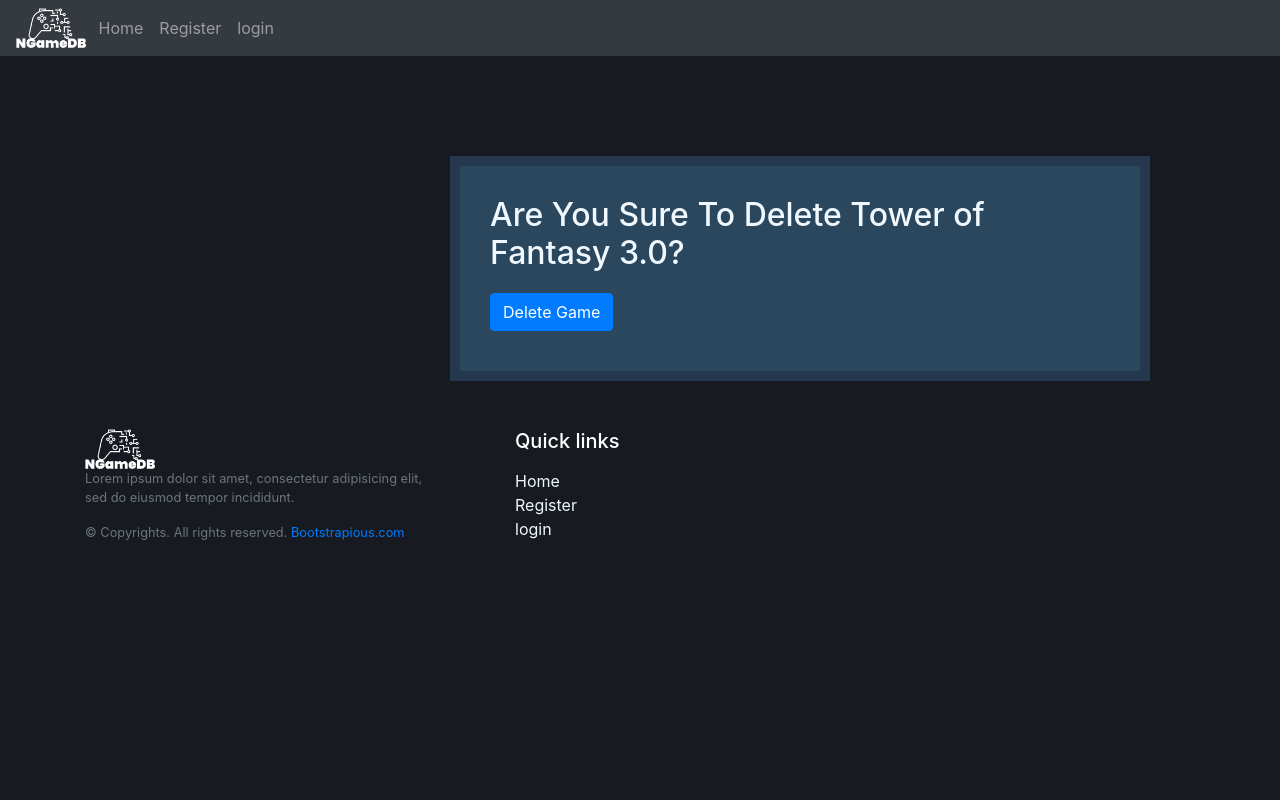
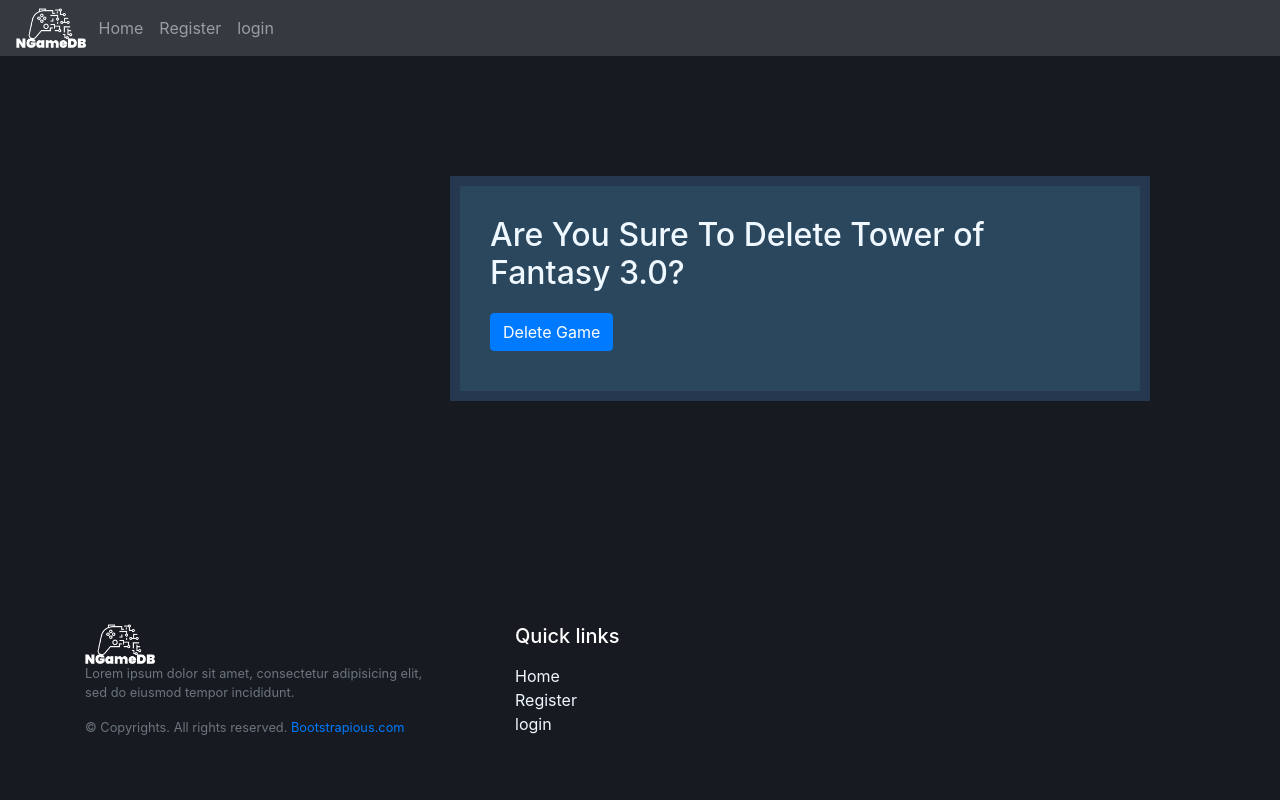
Before and after one commit to GTtron816/ngamedb, a Django app: page /gamedetails/6/delete in a window 1280 px wide. Run offline with Django 4.2, Linux system fonts and the light colour scheme; data comes from the database, SQL or seed files in the repository; both versions use the stored data as it was after the commit; some libraries are stand-ins or nearby versions.

Commit message:
footer fixed to bottom

```diff
--- a/newgames/templates/base.html
+++ b/newgames/templates/base.html
@@ -6,6 +6,8 @@
       .bdy{
         background-color: rgb(23, 26, 33);
         color: aliceblue;
+         min-height: 100vh; margin:0;
+         display:flex; flex-direction:column;
       }
       figure .card {
         background-color: rgb(27, 40, 56);
@@ -99,7 +101,13 @@ footer a:hover, footer a:focus {
   text-decoration: none;
 }
 
+footer{
+   min-height:50px;
+ }
 
+ .cont{
+  flex:1;
+ }
 
       </style>
    <script>
@@ -192,7 +200,7 @@ footer a:hover, footer a:focus {
 
 
 
-    <div style="margin-left: 50px; margin-right: 50px;  margin-top: 20px;  " >
+    <div class="cont" style="margin-left: 50px; margin-right: 50px;  margin-top: 20px;  " >
     {% block content %}
 
     {% endblock %}
```
Also changed, not shown: db.sqlite3.
